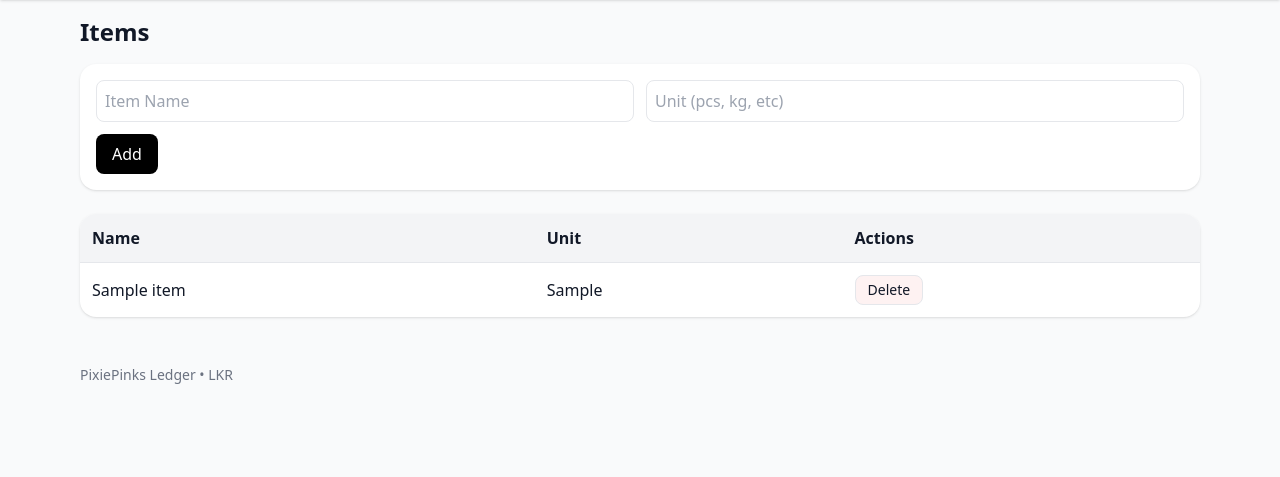
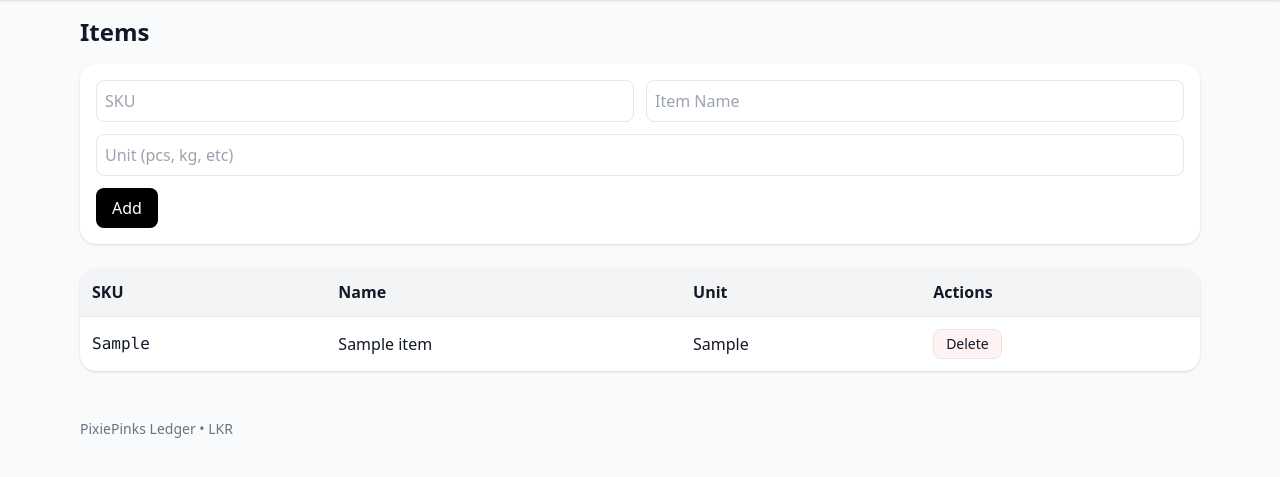
Before and after one commit to Pixiepinks/pixiepinks_ledger, a FastAPI app: page /items in a window 1280 px wide. Shown: the part 48-525 px from the top of the page. Run offline with FastAPI, Linux system fonts and the light colour scheme; the visitor is signed in with stand-in values (Sample User, id 1); tables that the repository leaves empty hold one stand-in row (values such as "Sample post"); some libraries are stand-ins or nearby versions.

Commit message:
Add SKU support for inventory items

```diff
--- a/main.py
+++ b/main.py
@@ -206,12 +206,18 @@ def delete_supplier(sup_id: int, db: Session = Depends(get_db), user: User = Dep
 # ---------------------- Items ----------------------
 @app.get("/items", response_class=HTMLResponse)
 def list_items(request: Request, db: Session = Depends(get_db), user: User = Depends(require_user)):
-    items = db.query(Item).order_by(Item.name).all()
+    items = db.query(Item).order_by(Item.sku, Item.name).all()
     return templates.TemplateResponse("items.html", {"request": request, "items": items})
 
 @app.post("/items")
-def create_item(name: str = Form(...), unit: str = Form(""), db: Session = Depends(get_db), user: User = Depends(require_user)):
-    i = Item(name=name.strip(), unit=unit.strip())
+def create_item(
+    name: str = Form(...),
+    sku: str = Form(...),
+    unit: str = Form(""),
+    db: Session = Depends(get_db),
+    user: User = Depends(require_user),
+):
+    i = Item(name=name.strip(), sku=sku.strip(), unit=unit.strip())
     db.add(i)
     db.commit()
     return RedirectResponse("/items", status_code=303)
--- a/models.py
+++ b/models.py
@@ -73,6 +73,7 @@ class Item(Base):
     __tablename__ = "items"
     id = Column(Integer, primary_key=True, index=True)
     name = Column(String, nullable=False, unique=True)
+    sku = Column(String, nullable=False, unique=True, index=True)
     unit = Column(String, nullable=True)   # e.g., pcs, kg, box
 
 # ----------------------
--- a/requirements.txt
+++ b/requirements.txt
@@ -7,4 +7,5 @@ jinja2==3.1.4
 python-multipart==0.0.9
 psycopg2-binary==2.9.9
 passlib[bcrypt]==1.7.4
+bcrypt==4.0.1
 itsdangerous==2.2.0
--- a/templates/entries.html
+++ b/templates/entries.html
@@ -42,7 +42,7 @@
       <select name="party_ids" class="border rounded-lg p-2 party-select item-select hidden">
         <option value="">-- Select Item --</option>
         {% for i in items %}
-        <option value="{{ i.id }}">{{ i.name }}</option>
+        <option value="{{ i.id }}">{{ i.sku }} - {{ i.name }}</option>
         {% endfor %}
       </select>
 
@@ -101,7 +101,7 @@ function addLine(){
 
     <select name="party_ids" class="border rounded-lg p-2 party-select item-select hidden">
       <option value="">-- Select Item --</option>
-      {% for i in items %}<option value="{{ i.id }}">{{ i.name }}</option>{% endfor %}
+      {% for i in items %}<option value="{{ i.id }}">{{ i.sku }} - {{ i.name }}</option>{% endfor %}
     </select>
 
     <input name="qtys" type="number" step="0.01" placeholder="Qty" class="border rounded-lg p-2">
--- a/templates/items.html
+++ b/templates/items.html
@@ -3,18 +3,20 @@
 <h1 class="text-2xl font-bold mb-4">Items</h1>
 
 <form method="post" class="bg-white rounded-2xl shadow p-4 mb-6 grid grid-cols-1 md:grid-cols-2 gap-3">
+  <input name="sku" required placeholder="SKU" class="border rounded-lg p-2">
   <input name="name" required placeholder="Item Name" class="border rounded-lg p-2">
-  <input name="unit" placeholder="Unit (pcs, kg, etc)" class="border rounded-lg p-2">
-  <button class="bg-black text-white px-4 py-2 rounded-lg w-max">Add</button>
+  <input name="unit" placeholder="Unit (pcs, kg, etc)" class="border rounded-lg p-2 md:col-span-2">
+  <button class="bg-black text-white px-4 py-2 rounded-lg w-max md:col-span-2">Add</button>
 </form>
 
 <table class="w-full bg-white rounded-2xl shadow overflow-hidden">
   <thead class="bg-gray-100 text-left">
-    <tr><th class="p-3">Name</th><th class="p-3">Unit</th><th class="p-3">Actions</th></tr>
+    <tr><th class="p-3">SKU</th><th class="p-3">Name</th><th class="p-3">Unit</th><th class="p-3">Actions</th></tr>
   </thead>
   <tbody>
     {% for i in items %}
     <tr class="border-t">
+      <td class="p-3 font-mono">{{ i.sku }}</td>
       <td class="p-3">{{ i.name }}</td>
       <td class="p-3">{{ i.unit }}</td>
       <td class="p-3">
```
